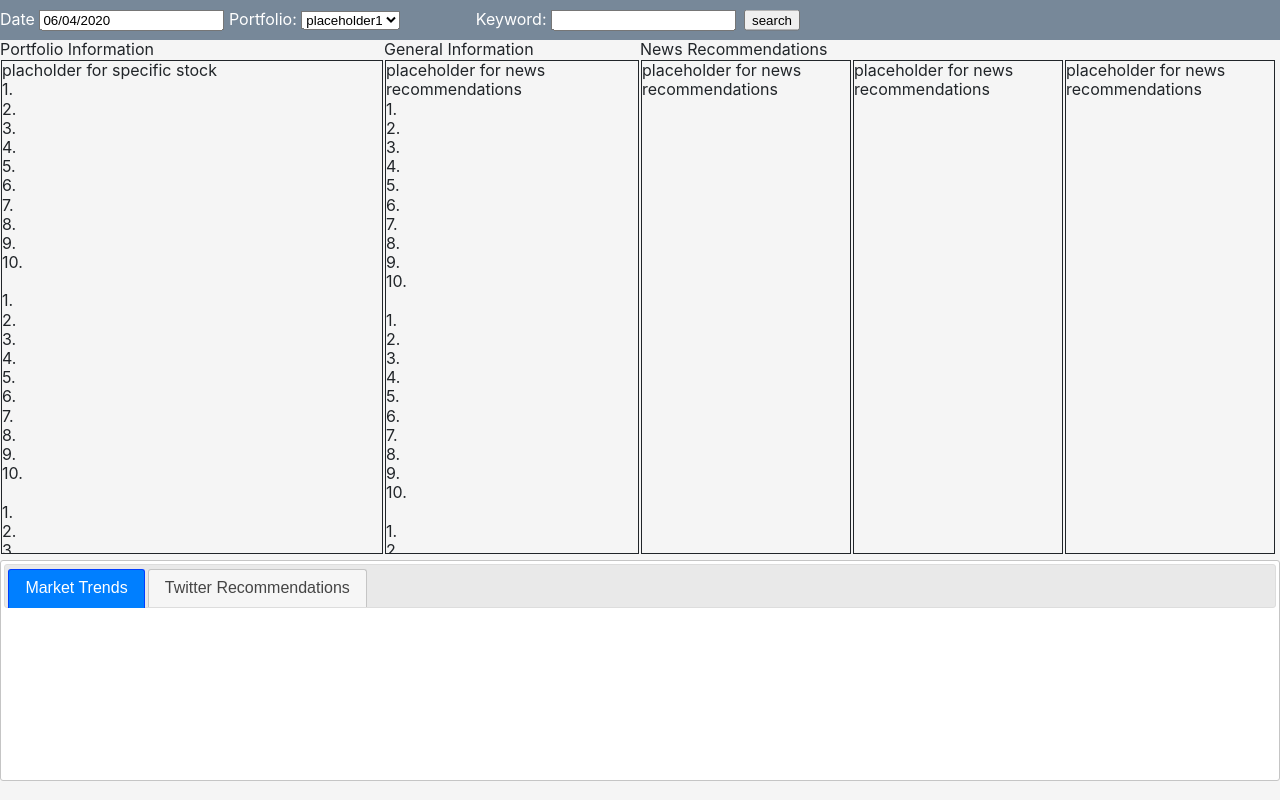
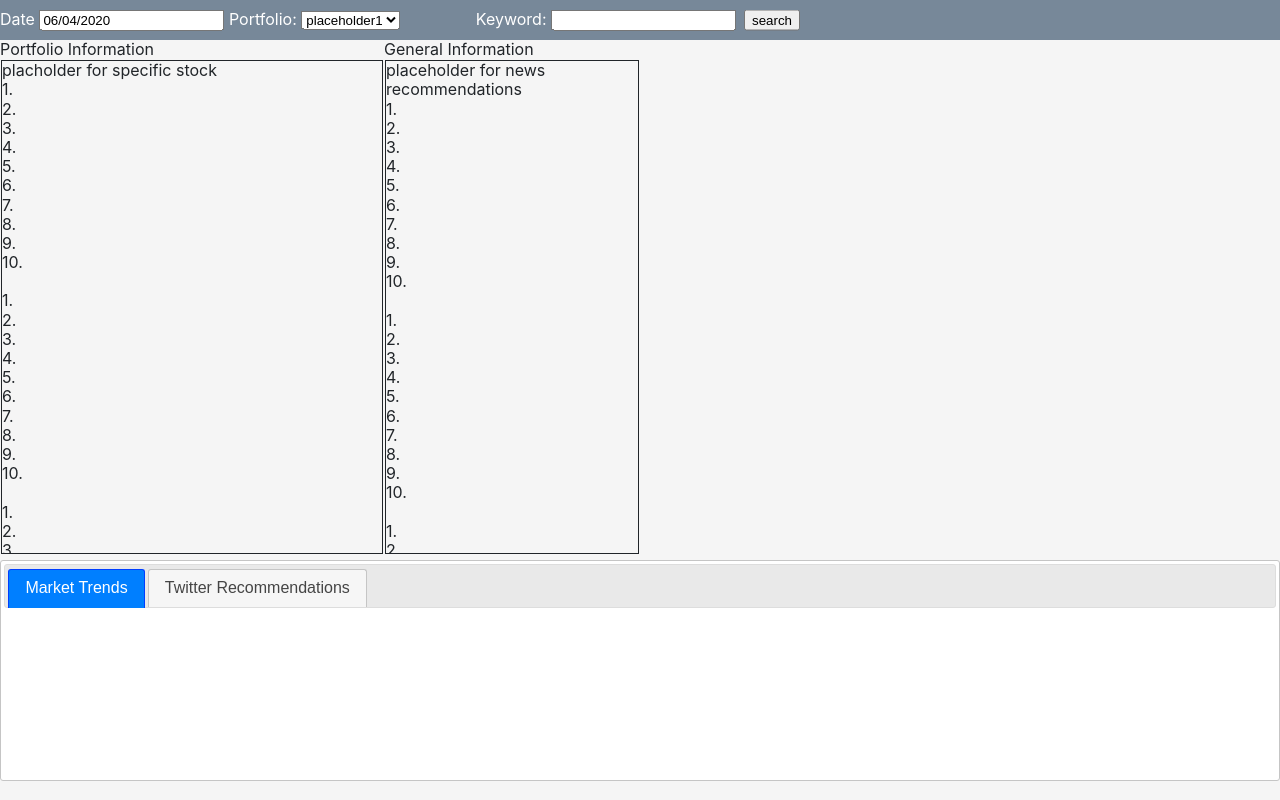
Before and after one commit to shinbutou/nccu_fintech, a Flask app: template templates/main.html in a window 1280 px wide. Run offline with Flask 2, Linux system fonts and the light colour scheme; the template is opened without the code that fills it, so the values that code supplies are empty.

Commit message:
identifying the issue

```diff
--- a/templates/main.html
+++ b/templates/main.html
@@ -18,7 +18,7 @@
                 $("#tabs").tabs();
             });
         </script>
-        <!--Datepicker code above-->
+        <!--Datepicker/Tabs code above-->
 
     </head>
 
@@ -59,25 +59,6 @@
 
             <!--News Display Section-->
             <div class="rightpane">
-                News Recommendations<br>
-                <div class="news_panel" name="news_panel">placeholder for news recommendations
-                    {% for news in top_news_list_1 %}
-                    <br>==============================================
-                    <br><a href={{ news['link']}} target="_blank" type='asdfasdf'>{{ news['title'] }}<a>
-                    {% endfor %}
-                </div>
-                <div class="news_panel" name="news_panel">placeholder for news recommendations
-                    {% for news in top_news_list_2 %}
-                    <br>==============================================
-                    <br><a href={{ news['link']}} target="_blank">{{ news['title'] }}<a>
-                    {% endfor %}
-                </div>
-                <div class="news_panel" name="news_panel">placeholder for news recommendations
-                    {% for news in top_news_list_3 %}
-                    <br>==============================================
-                    <br><a href={{ news['link']}} target="_blank">{{ news['title'] }}<a>
-                    {% endfor %}
-                </div>
             </div>
 
             <!--General Recommendation Display Section-->
```
